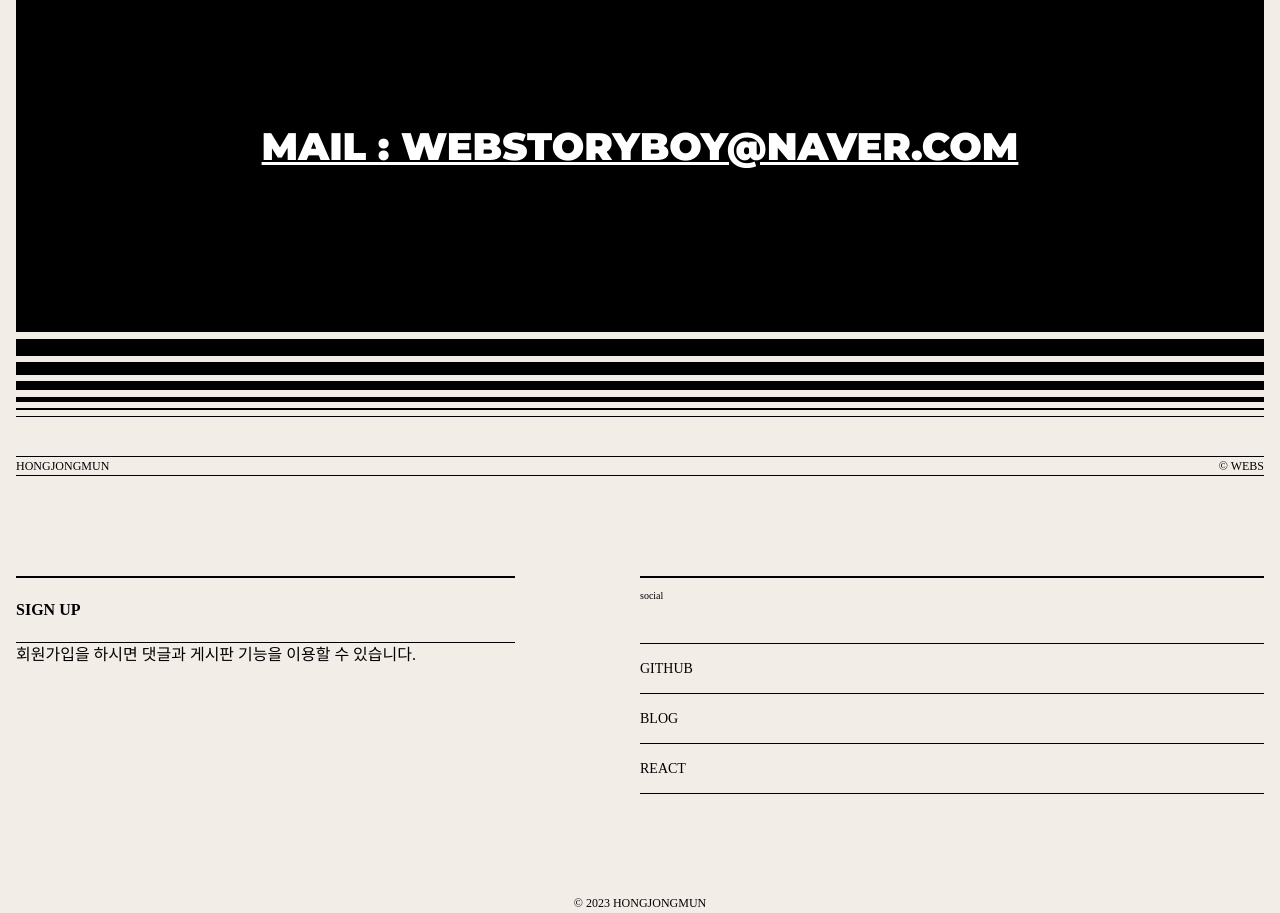
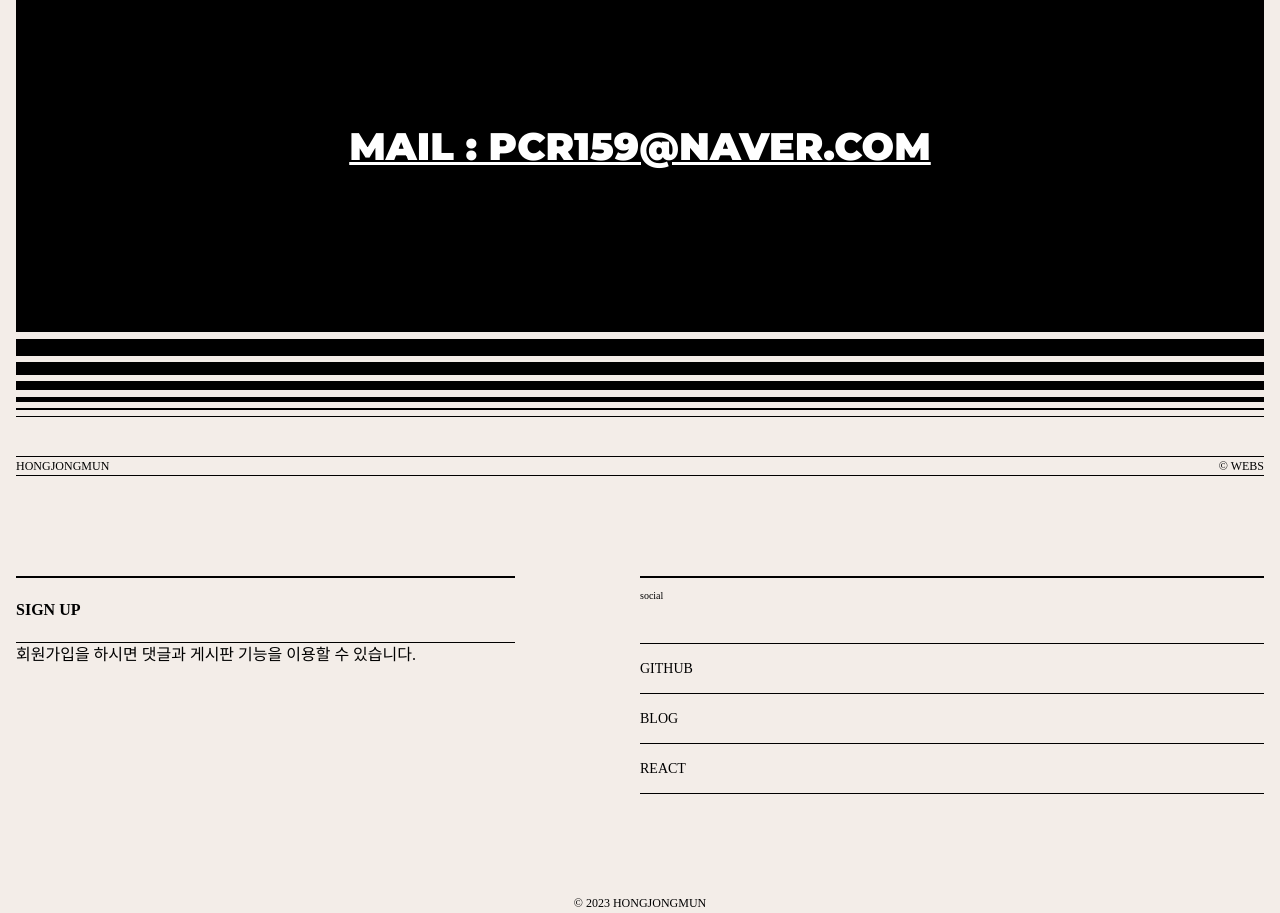
Before and after one commit to hongjongmun/port2023-react, a React (Create React App) app: page / in a window 1280 px wide. Shown: the part 7200-8113 px from the top of the page. Built offline with nearby package versions, Linux system fonts and the light colour scheme; a small style sheet from the web is missing; the HTML template or start-up script is replaced by a standard one; a web font is replaced by a local one.

Commit message:
text 수정2

```diff
--- a/src/constants/index.js
+++ b/src/constants/index.js
@@ -194,8 +194,7 @@ export const portText = [
 
 export const contactText = [
     {
-        link: "mailto:webstoryboy@naver.com",
-        title: "mail : webstoryboy@naver.com",
+        title: "mail : pcr159@naver.com",
     },
   ];
 
```
